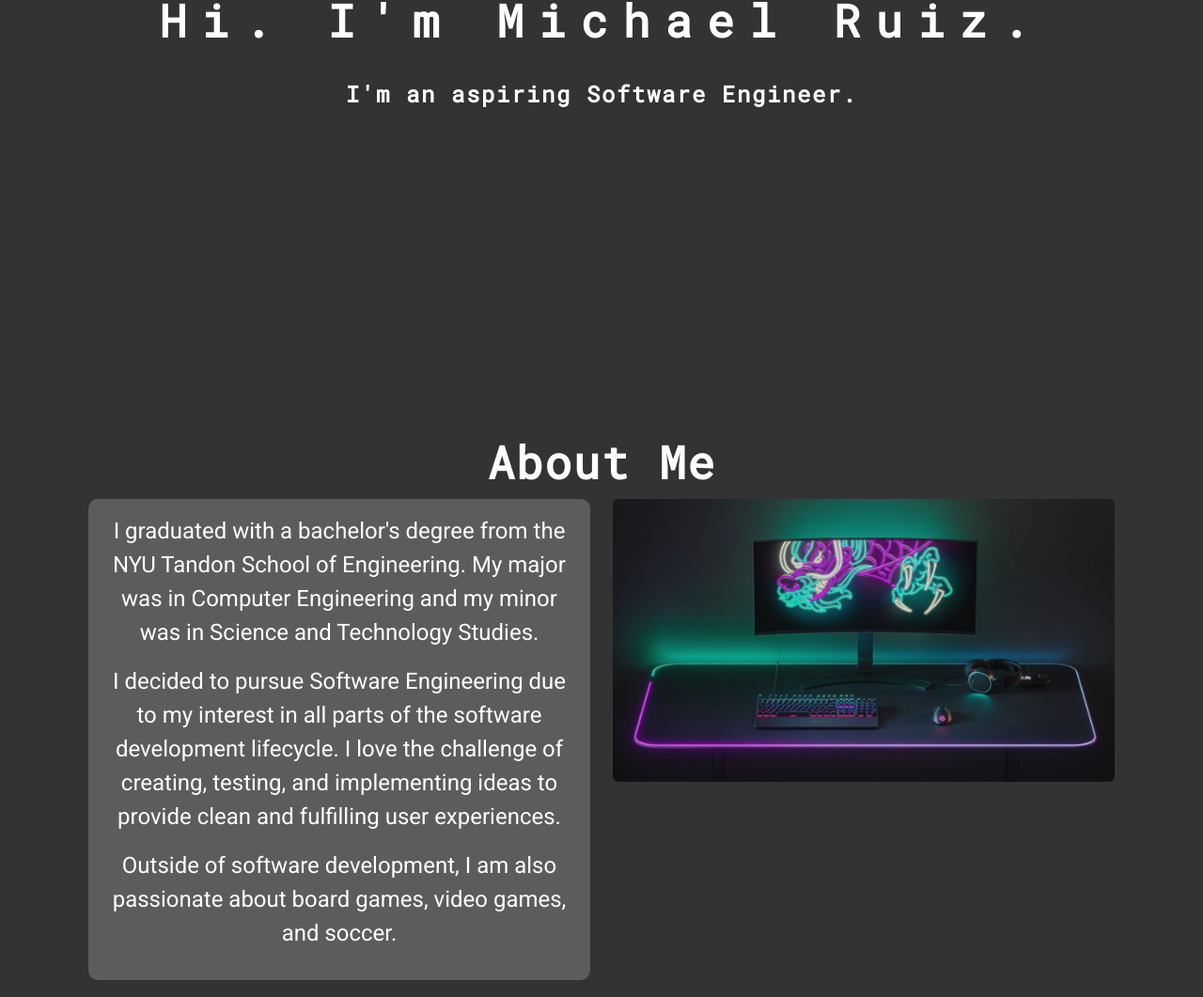
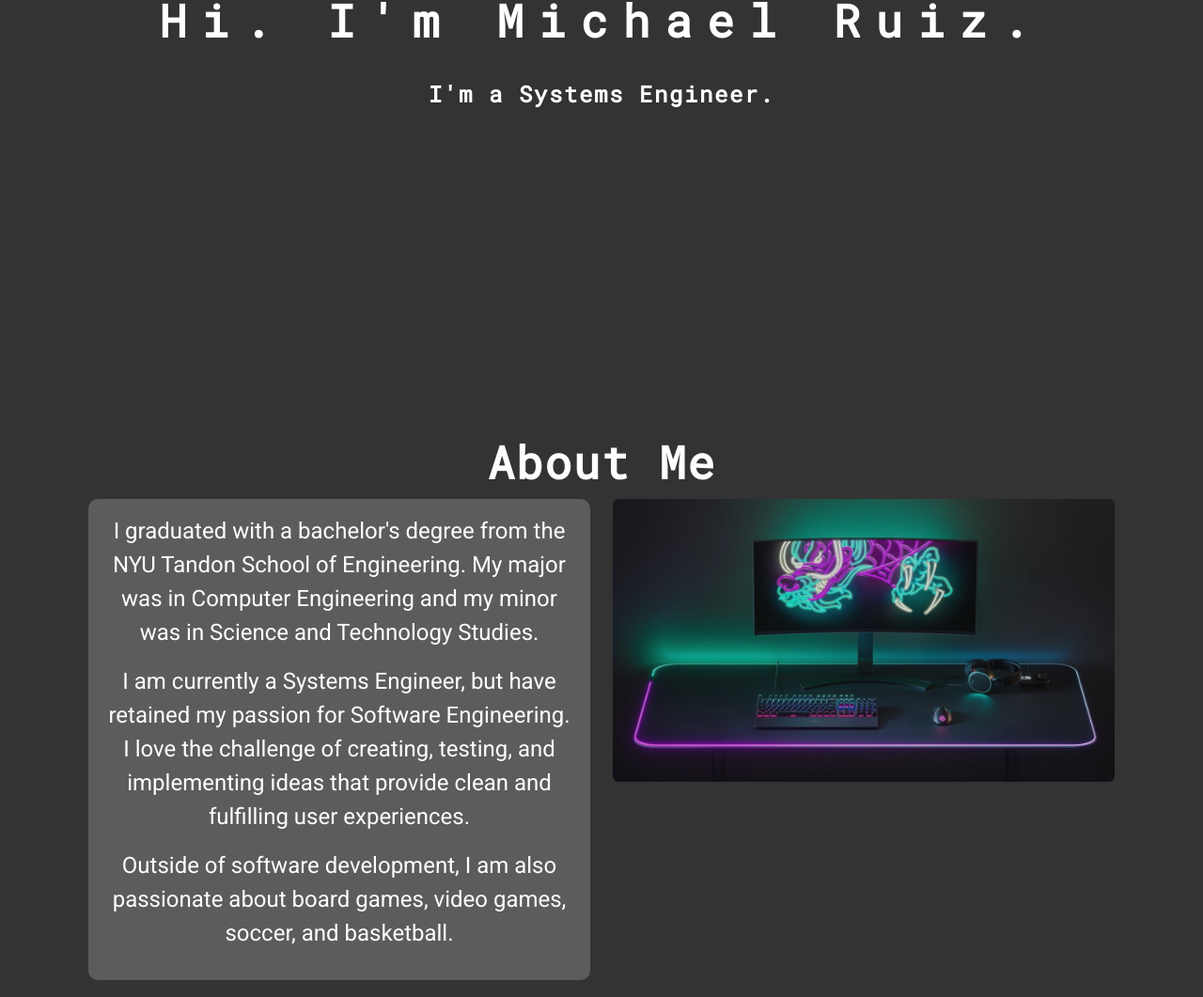
Before and after one commit to MichaelGeneRuiz/Personal-Portfolio, a React (Create React App) app: page / in a window 1280 px wide. Shown: the part 398-1459 px from the top of the page at 94% size. Built offline with nearby package versions, Linux system fonts and the light colour scheme.

Commit message:
Career update, hourlyPokemon fix.

```diff
--- a/src/components/AWSCorner/Widgets/HourlyPokemon.js
+++ b/src/components/AWSCorner/Widgets/HourlyPokemon.js
@@ -36,7 +36,7 @@ function HourlyPokemon() {
   return (
     <Container className={classes.container}>
       <div className={classes.intro}>Hourly Pokemon</div>
-      <div>Randomly generates a Gen 1-8 Pokemon every hour.</div>
+      <div>Randomly generates a Generation 1-10 Pokemon every hour.</div>
       {loading && (
         <Spinner
           style={{
--- a/src/components/About/About.js
+++ b/src/components/About/About.js
@@ -26,15 +26,15 @@ const About = (props) => {
             </p>
 
             <p>
-              I decided to pursue Software Engineering due to my interest in
-              all parts of the software development lifecycle. I love the
-              challenge of creating, testing, and implementing ideas to provide
-              clean and fulfilling user experiences.
+              I am currently a Systems Engineer, but have retained my passion
+              for Software Engineering. I love the challenge of creating,
+              testing, and implementing ideas that provide clean and fulfilling
+              user experiences.
             </p>
 
             <p>
               Outside of software development, I am also passionate about board
-              games, video games, and soccer.
+              games, video games, soccer, and basketball.
             </p>
           </Card>
         </Col>
--- a/src/components/Home/Home.js
+++ b/src/components/Home/Home.js
@@ -9,7 +9,7 @@ const Home = (props) => {
       <Stack gap={4} className={classes["text-container"]}>
         <div className={classes.intro}>Hi. I'm Michael Ruiz.</div>
         <div className={classes.subintro}>
-          I'm an aspiring Software Engineer.
+          I'm a Systems Engineer.
         </div>
       </Stack>
     </Container>
```
